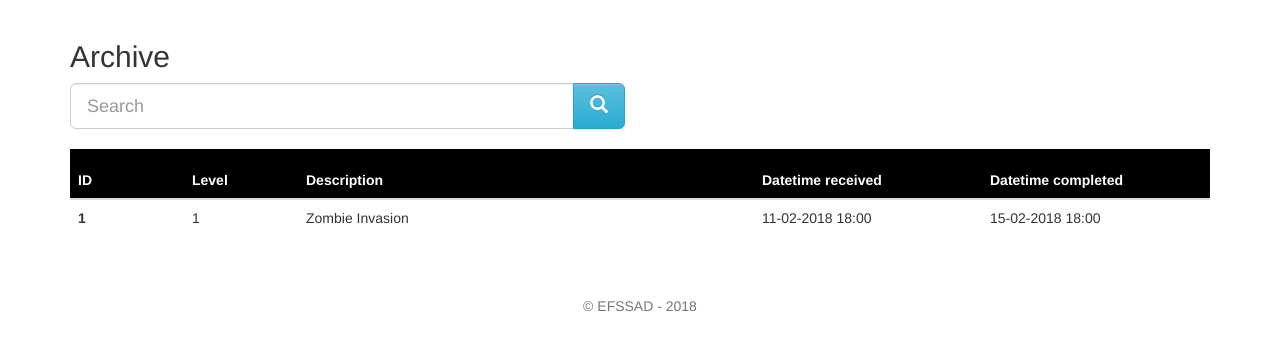
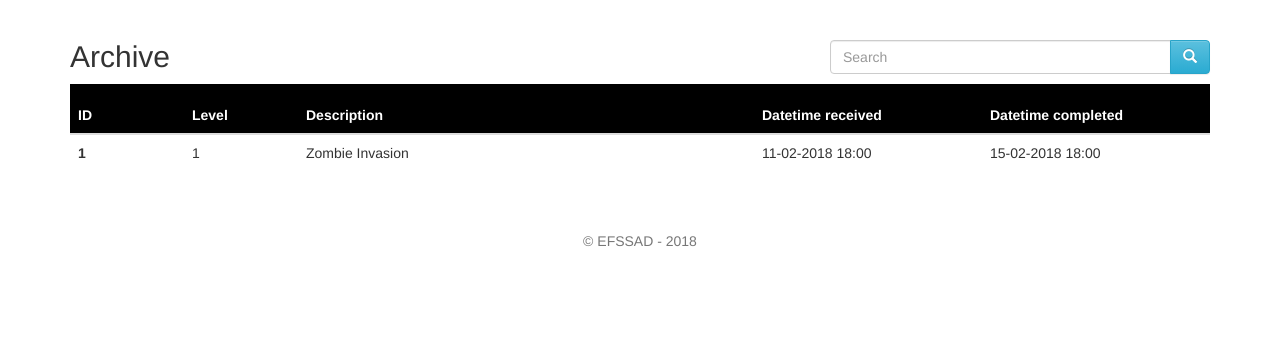
Before and after one commit to efssad2018/efssad, a Django app: page /archive/ in a window 1280 px wide. Shown: the part 52-403 px from the top of the page. Run offline with Django 3.2, Linux system fonts and the light colour scheme; some libraries are stand-ins or nearby versions.

Commit message:
edited search bar for MCarchive

```diff
--- a/efssad_back/templates/efssad_front/MCarchive.html
+++ b/efssad_back/templates/efssad_front/MCarchive.html
@@ -4,22 +4,15 @@
 <body>
 
 <div class="container">
-    <h2>Archive</h2>
-    <div class="search">
-        <div class="row">
-            <div class="col-md-6">
-                <div id="custom-search-input">
-                    <div class="input-group col-md-12">
-                        <input type="text" class="form-control input-lg" placeholder="Search"/>
-                        <span class="input-group-btn">
-                            <button class="btn btn-info btn-lg" type="button">
-                                <i class="glyphicon glyphicon-search"></i>
-                            </button>
-                        </span>
-                    </div>
-                </div>
-            </div>
-        </div>
+    <h2 style="float:left;">Archive</h2>
+    <br/>
+    <div class="input-group col-md-4" style="float:right; margin-bottom: 10px;">
+        <input type="text" class="form-control" placeholder="Search"/>
+        <span class="input-group-btn">
+            <button class="btn btn-info" type="button">
+                <i class="glyphicon glyphicon-search"></i>
+            </button>
+        </span>
     </div>
 
     <br>
--- a/efssad_back/templates/efssad_front/MCmission.html
+++ b/efssad_back/templates/efssad_front/MCmission.html
@@ -114,6 +114,7 @@
             document.getElementById("btnGroup").style.display="none";
         }
 
+
     </script>
 
     <h2>Mission Control Centre</h2>
--- a/efssad_back/views.py
+++ b/efssad_back/views.py
@@ -19,8 +19,8 @@ from efssad_back.models import Mission, Account
     # return render(request, 'efssad_front/SCmission.html', context)
 
 def mcmain(request):
-    return render(request, 'efssad_front/MCmain.html')
-    # return render(request, 'efssad_front/MCmission.html')
+    # return render(request, 'efssad_front/MCmain.html')
+    return render(request, 'efssad_front/MCmission.html')
 
 def scmission(request):
     return render(request, 'efssad_front/SCmission.html')
```
Lines whose indentation alone changed are shown as unchanged.
